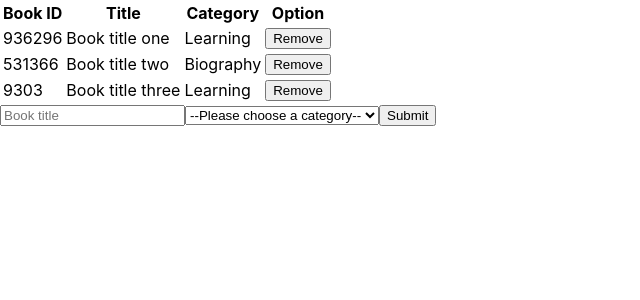
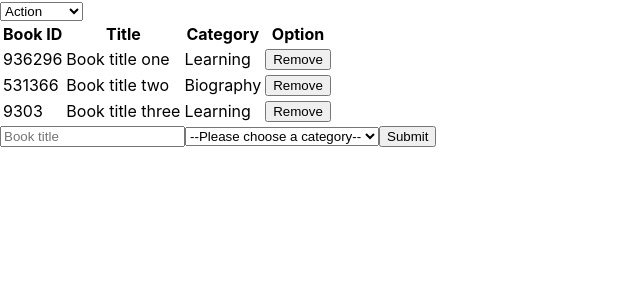
Before and after one commit to SarvarKh/Bookstore-CMS, a React (Create React App) app: page / in a window 1280 px wide. Shown: the top 300 px of the page, without its empty margins (0-640 px from the left). Built offline with nearby package versions, Linux system fonts and the light colour scheme.

Commit message:
Add CategoryFilter presentational componenet - select tag

```diff
--- /dev/null
+++ b/src/components/CategoryFilter.js
@@ -0,0 +1,12 @@
+const CategoryFilter = () => {
+  const bookCategories = ['Action', 'Biography', 'History', 'Horror', 'Kids', 'Learning', 'Sci-Fi'];
+  return (
+    <select name="category">
+      {bookCategories.map((bookCategory) => (
+        <option key={bookCategory} value={bookCategory}>{bookCategory}</option>
+      ))}
+    </select>
+  );
+};
+
+export default CategoryFilter;
--- a/src/containers/BooksList.js
+++ b/src/containers/BooksList.js
@@ -3,6 +3,7 @@ import { connect } from 'react-redux';
 import PropTypes from 'prop-types';
 import Book from '../components/Book';
 import { removeBook } from '../actions/index';
+import CategoryFilter from '../components/CategoryFilter';
 
 const BooksList = ({ books, removeBook }) => {
   const handleRemoveBook = (book) => {
@@ -10,6 +11,8 @@ const BooksList = ({ books, removeBook }) => {
   };
 
   return (
+    <>
+      <CategoryFilter />
       <table>
         <thead>
           <tr>
@@ -25,6 +28,7 @@ const BooksList = ({ books, removeBook }) => {
           ))}
         </tbody>
       </table>
+    </>
   );
 };
 
```
Also changed, not shown: src/reducers/filter.js (added, +13 -0 lines). Lines whose indentation alone changed are shown as unchanged.
